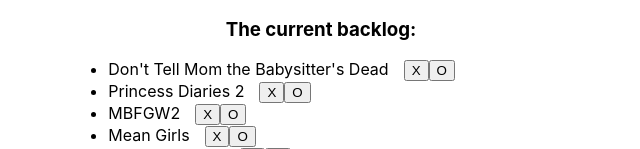
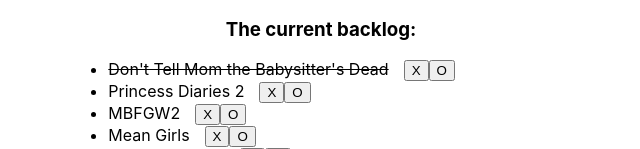
Before and after one commit to gordongest/movie-picker, a React (Create React App) app: page / in a window 1280 px wide. Shown: the part 162-311 px from the top of the page, without its empty margins (319-959 px from the left). Built offline with nearby package versions, Linux system fonts and the light colour scheme.

Commit message:
add text decoration for watched movies

```diff
--- a/src/components/MovieListEntry.jsx
+++ b/src/components/MovieListEntry.jsx
@@ -7,7 +7,7 @@
 
     return (
         <li className="movie-list-entry">
-            <span style={{marginRight: "15px"}}>{title}</span>
+            <span style={{marginRight: "15px", textDecoration: watched ? "line-through" : "none"}}>{title}</span>
             <button className="remove-movie-button" onClick={handleRemove}>X</button>
             <button className="toggle-movie-button" onClick={handleToggle}>O</button>
         </li>
```
